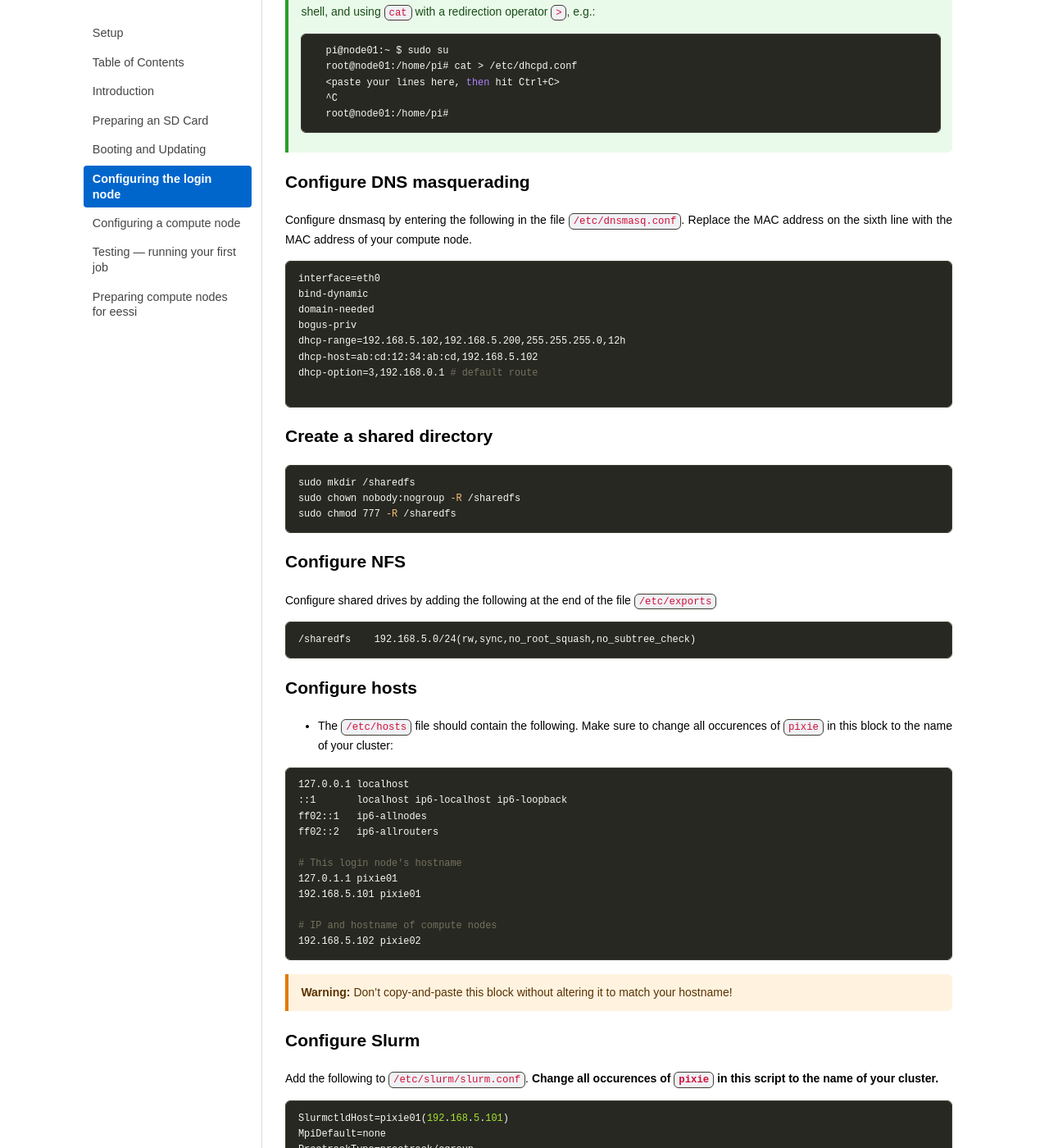
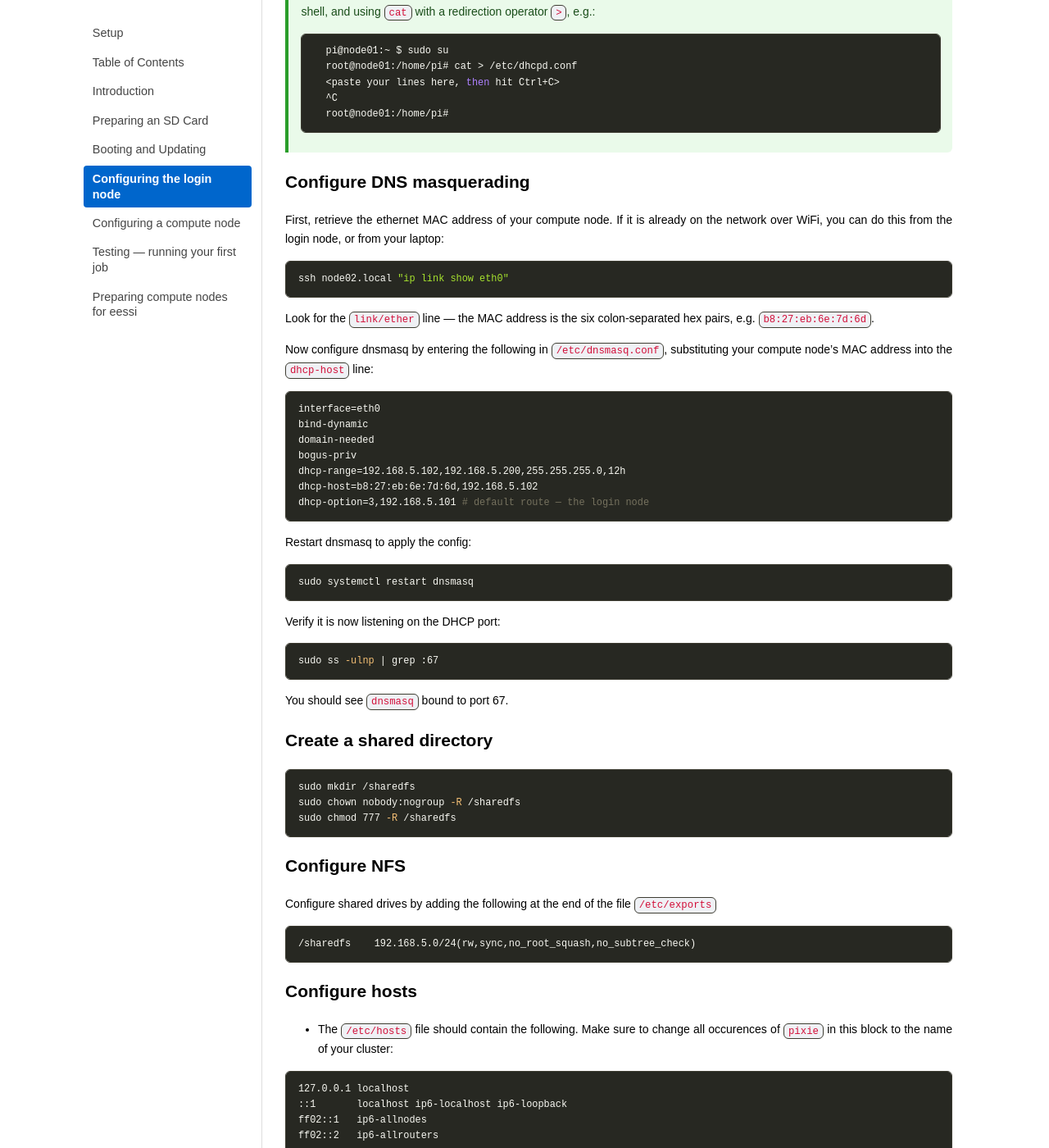
Before and after one commit to carpentriesoffline/Building_a_miniHPC_for_Training, a Jekyll site: the page built from 04-configurationLogin.md, in a window 1280 px wide and 1400 px high, scrolled down 3497 px. Shown: the whole window at 82% size. Built offline with Jekyll 4.4.1, drawn with Linux system fonts in a browser that asks for light colours.

Commit message:
DNSMasq guide was wrong. Fix it.

````diff
--- a/04-configurationLogin.md
+++ b/04-configurationLogin.md
@@ -154,8 +154,18 @@ static domain_name_servers=192.168.5.101
 
 ## Configure DNS masquerading
 
-Configure dnsmasq by entering the following in the file `/etc/dnsmasq.conf`. Replace
-the MAC address on the sixth line with the MAC address of your compute node.
+First, retrieve the ethernet MAC address of your compute node. If it is already on the
+network over WiFi, you can do this from the login node, or from your laptop:
+
+```bash
+ssh node02.local "ip link show eth0"
+```
+
+Look for the `link/ether` line — the MAC address is the six colon-separated hex pairs,
+e.g. `b8:27:eb:6e:7d:6d`.
+
+Now configure dnsmasq by entering the following in `/etc/dnsmasq.conf`, substituting
+your compute node's MAC address into the `dhcp-host` line:
 
 ```bash
 interface=eth0
@@ -163,10 +173,23 @@ bind-dynamic
 domain-needed
 bogus-priv
 dhcp-range=192.168.5.102,192.168.5.200,255.255.255.0,12h
-dhcp-host=ab:cd:12:34:ab:cd,192.168.5.102
-dhcp-option=3,192.168.0.1 # default route
+dhcp-host=b8:27:eb:6e:7d:6d,192.168.5.102
+dhcp-option=3,192.168.5.101 # default route — the login node
+```
 
+Restart dnsmasq to apply the config:
+
+```bash
+sudo systemctl restart dnsmasq
 ```
+
+Verify it is now listening on the DHCP port:
+
+```bash
+sudo ss -ulnp | grep :67
+```
+
+You should see `dnsmasq` bound to port 67.
 
 ## Create a shared directory
 
````
